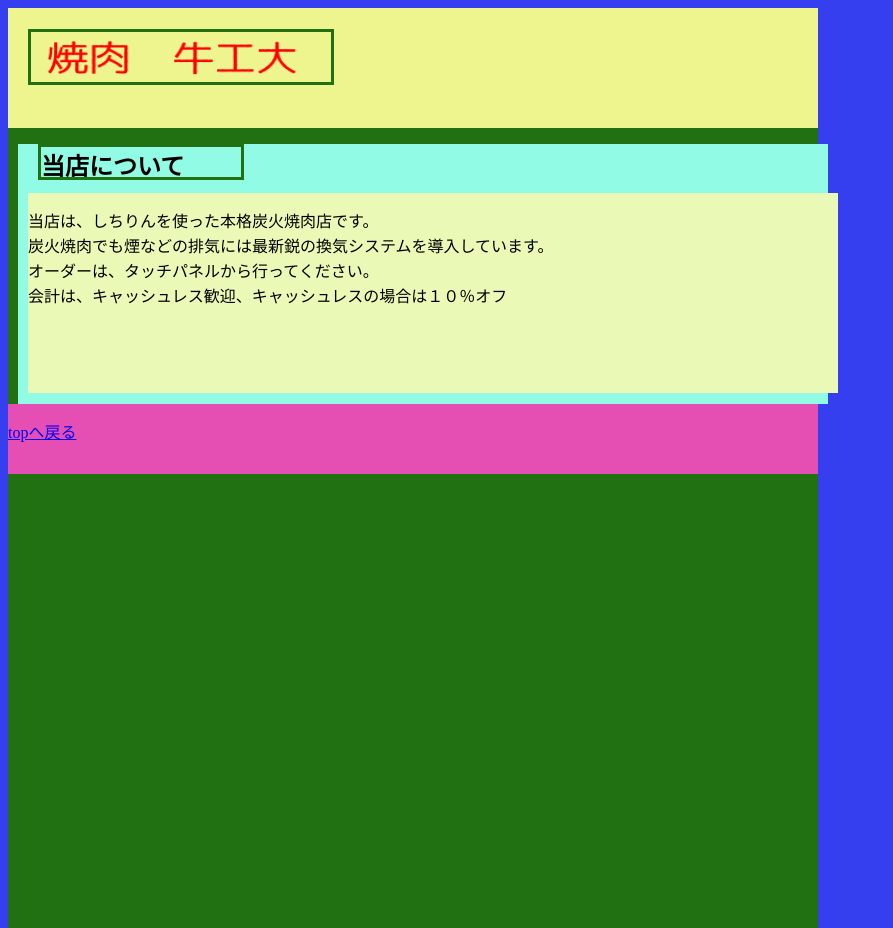
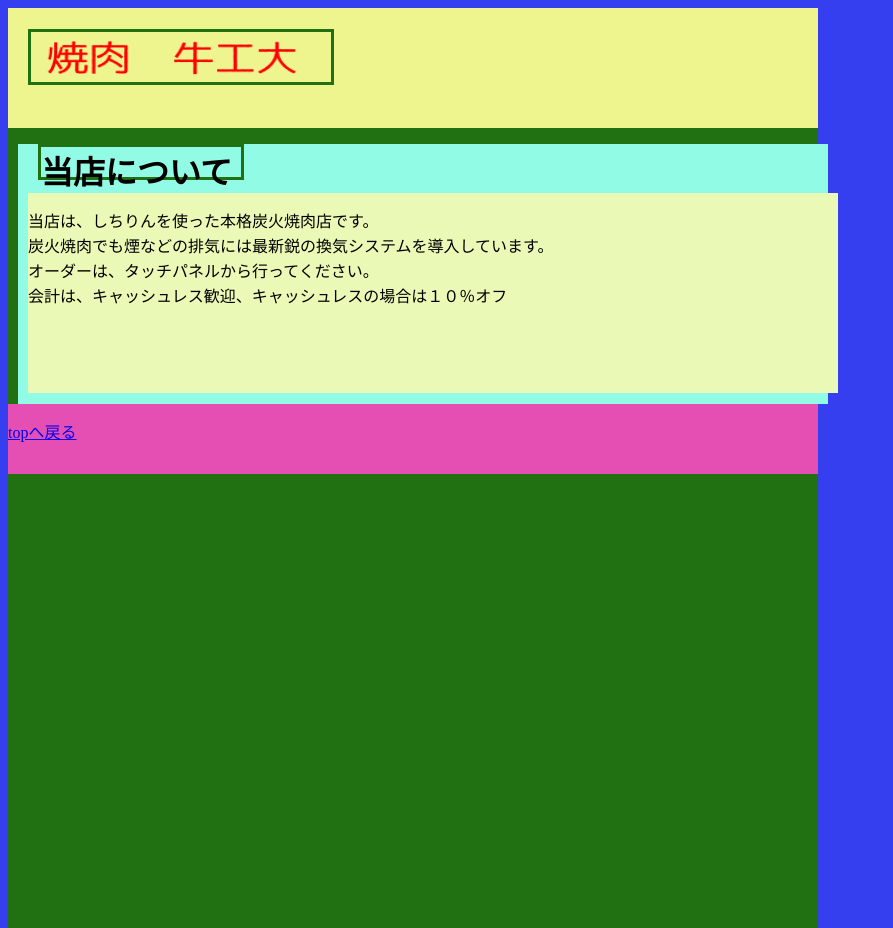
Before and after one commit to 1932086/2024CG, a plain HTML site: page contact.html in a window 1280 px wide. Shown: the whole page, without its empty margins (0-893 px from the left). Drawn offline with Linux system fonts and the light colour scheme.

Commit message:
Update contact.html

```diff
--- a/contact.html
+++ b/contact.html
@@ -14,7 +14,7 @@
 
 <main>
   <article>
-	  <h1><font size="5">当店について</font></h1>
+	  <h1><font size="6">当店について</font></h1>
 	  <section2>
 		<p class="ex1">当店は、しちりんを使った本格炭火焼肉店です。<br>
 		  炭火焼肉でも煙などの排気には最新鋭の換気システムを導入しています。<br>
```
